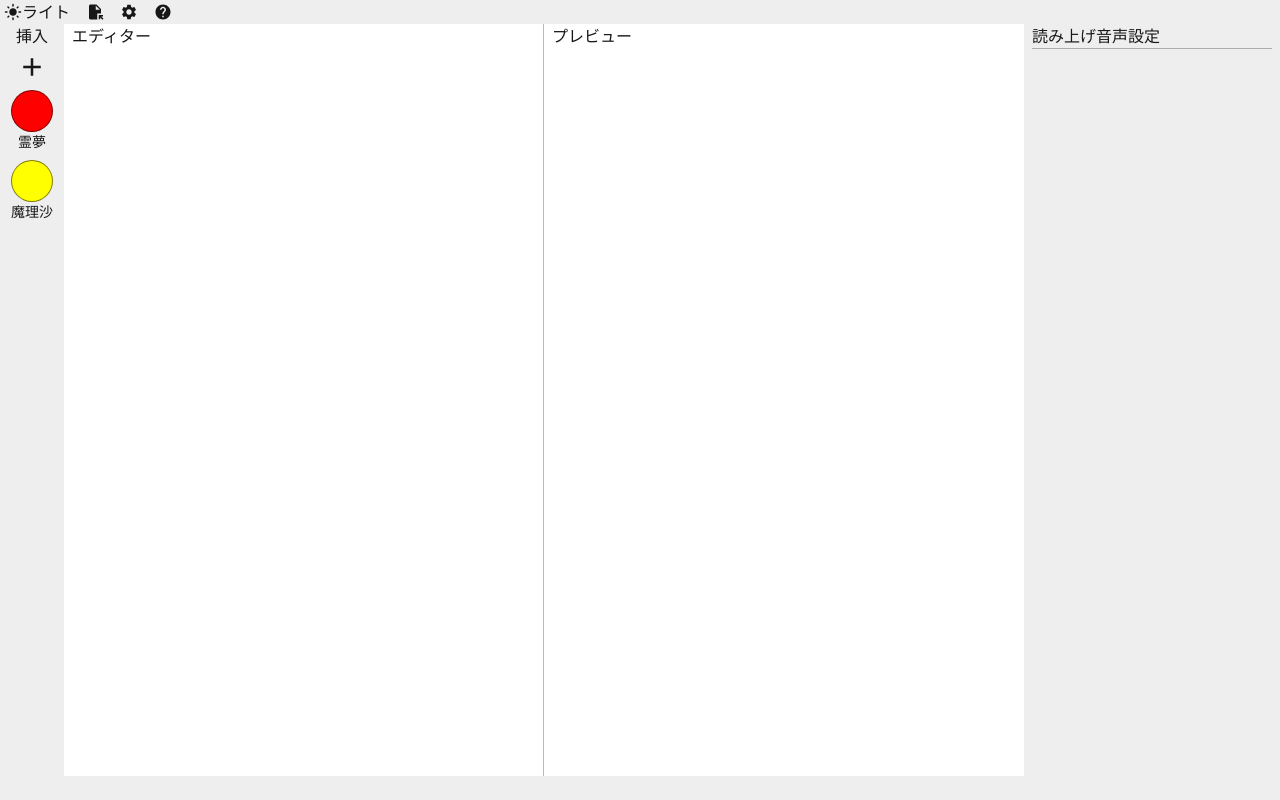
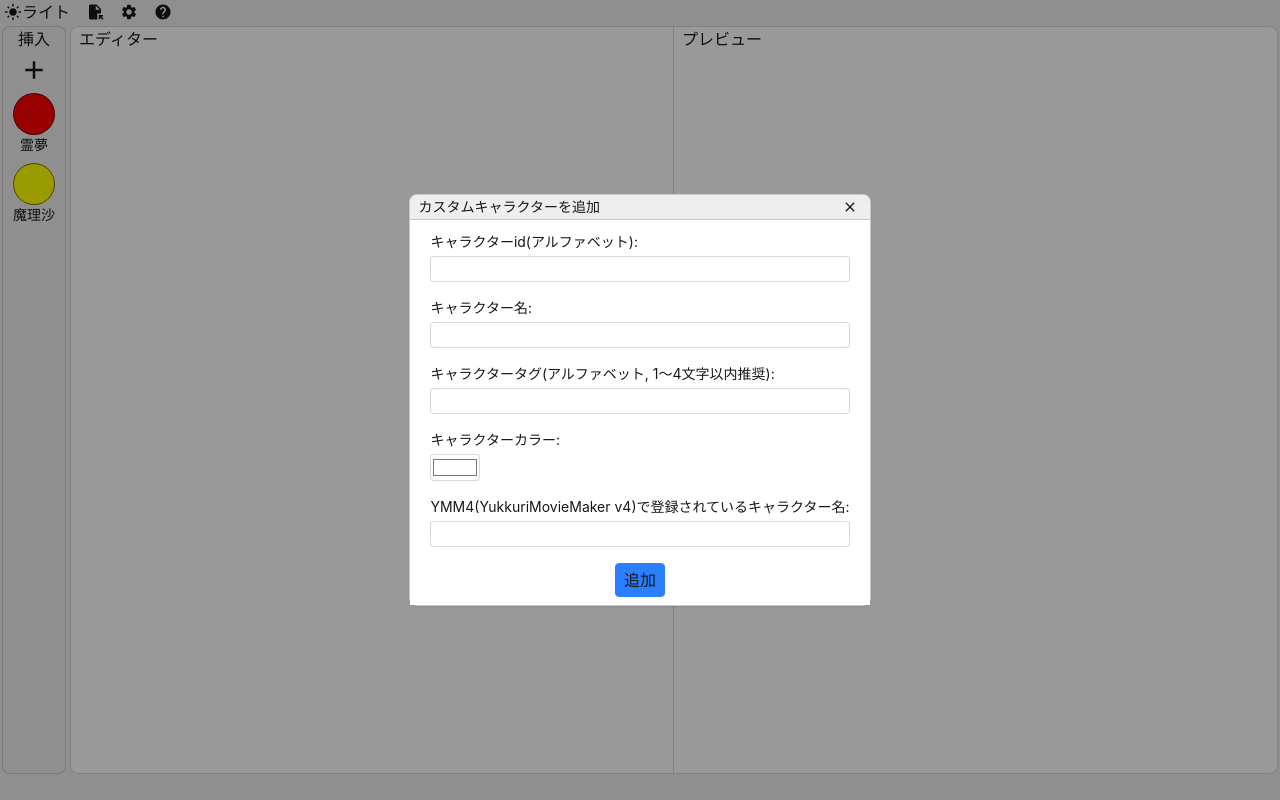
Before and after one commit to SARADA7156/yukkuri_markup, a React (Vite) app in the folder yukkuri_markup/: page / in a window 1280 px wide. Both pictures are taken after a click on the button 32 px from the left and 67 px from the top of the page. Built offline with nearby package versions, Linux system fonts and the light colour scheme.

Commit message:
カスタムキャラクター追加機能を実装

```diff
--- a/yukkuri_markup/package.json
+++ b/yukkuri_markup/package.json
@@ -12,6 +12,7 @@
     "electron:dev": "concurrently \"vite\" \"wait-on http://localhost:5173 && electron .\""
   },
   "dependencies": {
+    "@hookform/resolvers": "^5.9.1",
     "@tailwindcss/vite": "^4.3.3",
     "@tiptap/pm": "^3.31.3",
     "@tiptap/react": "^3.31.3",
--- a/yukkuri_markup/src/app/Home/_components/ScriptPreview.tsx
+++ b/yukkuri_markup/src/app/Home/_components/ScriptPreview.tsx
@@ -6,7 +6,7 @@ interface ScriptPreviewProps {
 
 export default function ScriptPreview({ scriptData }: ScriptPreviewProps) {
     return (
-        <div className="px-2 w-1/2 grid grid-rows-[3%_97%] h-full">
+        <div className="px-2 w-1/2 grid grid-rows-[3%_97%] h-full rounded-lg">
             <h1>プレビュー</h1>
 
             <div className="pb-40 overflow-y-auto">
--- a/yukkuri_markup/src/app/Home/_components/CharBar.tsx
+++ b/yukkuri_markup/src/app/Home/_components/characters/CharBar.tsx
@@ -1,15 +1,20 @@
 import Button from "@/components/Button/Button";
 import { MdAdd } from "react-icons/md";
-import type { Character } from "../character";
+import type { Character } from "./character";
 import type { Editor } from "@tiptap/react";
+import Modal from "@/components/Modal";
+import { useState } from "react";
+import CreateCharacter from "./CreateCharacter";
 
 interface SideBarProps {
     chars: Character[];
+    setChars: (character: Character[]) => void;
     editor: Editor;
-    // setChars: () => void;
 }
 
-export default function CharBar({ chars, editor }: SideBarProps) {
+export default function CharBar({ chars, setChars, editor }: SideBarProps) {
+    const [isModalOpen, setIsModalOpen] = useState(false);
+
     const insertCharacterTag = (character: string) => {
         const { selection } = editor.state;
         const { $from } = selection;
@@ -42,12 +47,16 @@ export default function CharBar({ chars, editor }: SideBarProps) {
     }
 
     return (
-        <div className="bg-(--background) px-2 flex flex-col w-16 items-center">
+        <div className="bg-(--background) px-2 flex flex-col w-16 items-center m-0.5 border border-(--border) rounded-lg">
             <div className="charbar-header">
                 <p>挿入</p>
             </div>
 
-            <Button className="cursor-pointer" title="カスタムキャラクターを追加">
+            <Button
+                className="cursor-pointer"
+                title="カスタムキャラクターを追加"
+                onClick={() => setIsModalOpen(true)}
+            >
                 <MdAdd className="text-3xl" />
             </Button>
 
@@ -56,7 +65,7 @@ export default function CharBar({ chars, editor }: SideBarProps) {
                     <div key={`${character.id}-${index}`} className="flex flex-col py-1">
                         <Button
                             className={`font-bold aspect-square border border-black/50`}
-                            style={{ backgroundColor: `#${character.color}` }}
+                            style={{ backgroundColor: `${character.color}` }}
                             onClick={() => insertCharacterTag(character.tag)}
                         >
                         </Button>
@@ -64,6 +73,14 @@ export default function CharBar({ chars, editor }: SideBarProps) {
                     </div>
                 ))}
             </div>
+
+            <Modal
+                isOpen={isModalOpen}
+                onClose={() => setIsModalOpen(false)}
+                title="カスタムキャラクターを追加"
+            >
+                <CreateCharacter characters={chars} setChars={setChars} setIsModalOpen={setIsModalOpen} />
+            </Modal>
         </div>
     );
 }
--- /dev/null
+++ b/yukkuri_markup/src/app/Home/_components/characters/CreateCharacter.tsx
@@ -0,0 +1,122 @@
+import { useForm } from "react-hook-form"
+import { zodResolver } from '@hookform/resolvers/zod';
+import { characterSchema, type Character } from "./character";
+import InputContainer from "@/components/InputContainer";
+import Button from "@/components/Button/Button";
+
+interface CreateCharacterProps {
+    characters: Character[];
+    setChars: (character: Character[]) => void;
+    setIsModalOpen: (value: boolean) => void;
+}
+
+export default function CreateCharacter({ characters, setChars, setIsModalOpen }: CreateCharacterProps) {
+    const {
+        register,
+        handleSubmit,
+        setError,
+        formState: { errors, isSubmitting },
+    } = useForm<Character>({
+        resolver: zodResolver(characterSchema),
+        defaultValues: {
+            id: "",
+            name: "",
+            tag: "",
+            color: "#ffffff",
+            ymm4CharName: ""
+        }
+    });
+
+    const onSubmit = async (data: Character) => {
+        const isIdDuplicate = characters.some((char) => char.id === data.id);
+        const isTagDuplicate = characters.some((char) => char.tag === data.tag);
+
+        if (isIdDuplicate) {
+            setError("id", {
+            type: "manual",
+            message: `入力したidが重複しています 重複したid: ${data.id}`
+            });
+        }
+
+        if (isTagDuplicate) {
+            setError("tag", {
+            type: "manual",
+            message: `入力したキャラクタータグが重複しています 重複したtag: ${data.tag}`
+            });
+        }
+
+  // エラーが1つでも発生した場合は処理を中断
+    if (isIdDuplicate || isTagDuplicate) {
+        return;
+    }
+
+        setChars([...characters, data]);
+        setIsModalOpen(false);
+    };
+
+    return (
+        <form onSubmit={handleSubmit(onSubmit)}>
+            <InputContainer className="mb-4">
+                <label htmlFor="character-id" className="text-sm mb-1">キャラクターid(アルファベット):</label>
+                {errors.id && <p className="text-sm text-red-500">{errors.id.message}</p>}
+                <input
+                    type="text"
+                    id="character-id"
+                    {...register("id")}
+                    className="bg-(--content2) border border-(--border) rounded"
+                />
+            </InputContainer>
+
+            <InputContainer className="mb-4">
+                <label htmlFor="character-name" className="text-sm mb-1">キャラクター名:</label>
+                {errors.name && <p className="text-sm text-red-500">{errors.name.message}</p>}
+                <input
+                    type="text"
+                    id="character-name"
+                    {...register("name")}
+                    className="bg-(--content2) border border-(--border) rounded"
+                />
+            </InputContainer>
+
+            <InputContainer className="mb-4">
+                <label htmlFor="character-tag" className="text-sm mb-1">キャラクタータグ(アルファベット, 1～4文字以内推奨):</label>
+                {errors.tag && <p className="text-sm text-red-500">{errors.tag.message}</p>}
+                <input
+                    type="text"
+                    id="character-tag"
+                    {...register("tag")}
+                    className="bg-(--content2) border border-(--border) rounded"
+                />
+            </InputContainer>
+
+            <InputContainer className="mb-4">
+                <label htmlFor="character-color" className="text-sm mb-1">キャラクターカラー:</label>
+                {errors.color && <p className="text-sm text-red-500">{errors.color.message}</p>}
+                <input
+                    type="color"
+                    id="character-color"
+                    {...register("color")}
+                    className="bg-(--content2) border border-(--border) rounded"
+                />
+            </InputContainer>
+
+            <InputContainer className="mb-4">
+                <label htmlFor="character-ymm4-name" className="text-sm mb-1">YMM4(YukkuriMovieMaker v4)で登録されているキャラクター名:</label>
+                {errors.ymm4CharName && <p className="text-sm text-red-500">{errors.ymm4CharName.message}</p>}
+                <input
+                    type="text"
+                    id="character-ymm4-name"
+                    {...register("ymm4CharName")}
+                    className="bg-(--content2) border border-(--border) rounded"
+                />
+            </InputContainer>
+
+            <Button
+                className="mx-auto mt-2 px-2 py-1 rounded bg-blue-500 hover:bg-blue-600 border border-blue-500"
+                disabled={isSubmitting}
+            >
+                追加
+            </Button>
+        </form>
+    );
+}
--- /dev/null
+++ b/yukkuri_markup/src/app/Home/_components/characters/character.ts
@@ -0,0 +1,33 @@
+import { z } from "zod";
+
+export const characterSchema = z.object({
+    id: z.string().min(1, { message: "1文字以上のidを入力してください。"}),
+    name: z.string().min(1, { message: "1文字以上の名前を入力してください。"}),
+    tag: z.string().min(1, { message: "1文字以上のタグを入力してください。"}),
+    color: z
+        .string()
+        .regex(/^#?[0-9a-fA-F]{6}$/, {
+            message: "有効な16進数カラーコード（例: #ffffff または #fff）を入力してください",
+        })
+        .transform((val) => (val.startsWith("#") ? val : `#${val}`)),
+    ymm4CharName: z.string()
+});
+
+export type Character = z.infer<typeof characterSchema>;
+
+export const DEFAULT_CHARACTERS: Character[] = [
+    {
+        id: "reimu",
+        name: "霊夢",
+        tag: "r",
+        color: "#ff0000",
+        ymm4CharName: "ゆっくり霊夢"
+    },
+    {
+        id: "marisa",
+        name: "魔理沙",
+        tag: "m",
+        color: "#ffff00",
+        ymm4CharName: "ゆっくり魔理沙"
+    }
+];
--- a/yukkuri_markup/src/app/Home/page.tsx
+++ b/yukkuri_markup/src/app/Home/page.tsx
@@ -1,4 +1,3 @@
-import Container from "@/components/Container";
 import Toolbar from "./_components/Toolbar";
 import { parseScriptToJson, type ScriptData } from "./parser";
 import ScriptEditor from "./_components/ScriptEditor";
@@ -6,8 +5,8 @@ import ScriptPreview from "./_components/ScriptPreview";
 import { useState } from "react";
 import { useEditor } from "@tiptap/react";
 import StarterKit from "@tiptap/starter-kit";
-import { DEFAULT_CHARACTERS, type Character } from "./character";
-import CharBar from "./_components/CharBar";
+import { DEFAULT_CHARACTERS, type Character } from "./_components/characters/character";
+import CharBar from "./_components/characters/CharBar";
 
 export default function EditorHome() {
     const [scriptData, setScriptData] = useState<ScriptData>({
@@ -35,24 +34,12 @@ export default function EditorHome() {
         <div className="grid grid-rows-[3%_94%_3%] h-full">
             <Toolbar />
 
-            <div className="bg-(--content) flex h-full">
-                <CharBar chars={chars} editor={editor} />
+            <div className="flex h-full">
+                <CharBar chars={chars} editor={editor} setChars={setChars} />
 
-                <div className="flex-1 flex min-h-full">
+                <div className="flex-1 flex m-0.5 bg-(--content) rounded-lg border border-(--border)">
                     <ScriptEditor editor={editor} />
                     <ScriptPreview scriptData={scriptData} />
-                </div>
-
-                <div className="w-[20%] bg-(--background) px-2">
-                    <div id="speaker-settings-header">
-                        <h1 className="border-b border-b-(--border)">読み上げ音声設定</h1>
-                    </div>
-
-                    <div>
-                        <div>
-                            <input type="number" name="" id="" />
-                        </div>
-                    </div>
                 </div>
             </div>
 
--- a/yukkuri_markup/src/app/Home/parser.ts
+++ b/yukkuri_markup/src/app/Home/parser.ts
@@ -1,4 +1,4 @@
-import type { Character } from "./character";
+import type { Character } from "./_components/characters/character";
 
 type YukkuriVoice = {
     type: "yukkuriVoice",
--- a/yukkuri_markup/src/components/Container.tsx
+++ b/yukkuri_markup/src/components/Container.tsx
@@ -17,7 +17,7 @@ export default function Container<T extends React.ElementType = 'div'>({
 
     return (
         <Component
-            className={cn("m-4 p-2 rounded-4xl shadow", className)}
+            className={cn("m-4 p-2 rounded-lg shadow", className)}
             {...props}
         >
             {children}
--- /dev/null
+++ b/yukkuri_markup/src/components/InputContainer.tsx
@@ -0,0 +1,14 @@
+import { cn } from "@/lib/utils";
+
+interface InputContainerProps {
+    className?: string;
+    children: React.ReactNode;
+}
+
+export default function InputContainer({ className, children }: InputContainerProps) {
+    return (
+        <div className={cn("flex flex-col m-1", className)}>
+            {children}
+        </div>
+    );
+}
--- /dev/null
+++ b/yukkuri_markup/src/components/Modal.tsx
@@ -0,0 +1,61 @@
+import { useEffect } from "react";
+import { createPortal } from "react-dom";
+import Container from "./Container";
+import Button from "./Button/Button";
+import { MdClose } from "react-icons/md";
+
+interface ModalProps {
+    isOpen: boolean;
+    onClose: () => void;
+    title?: string;
+    children: React.ReactNode;
+}
+
+export default function Modal({ isOpen, onClose, title, children }: ModalProps) {
+    // escキー押下でモーダルを閉じる
+    useEffect(() => {
+        const handleKeyDown = (e: KeyboardEvent) => {
+            if (e.key === "Escape") onClose();
+        }
+
+        if (isOpen) {
+            document.addEventListener("keydown" , handleKeyDown);
+            document.body.style.overflow = "hidden";
+        }
+
+        return () => {
+            document.removeEventListener("keydown", handleKeyDown);
+            document.body.style.overflow = 'unset';
+        }
+    }, [isOpen, onClose]);
+
+    if (!isOpen) return null;
+
+    return createPortal(
+        <div
+            className="fixed top-0 left-0 w-full h-full z-50 flex items-center justify-center bg-black/40"
+            onClick={onClose}
+        >
+            <Container
+                className="bg-(--background) border border-(--border) p-0 min-w-1/3"
+                onClick={(e) => e.stopPropagation()}
+            >
+                {/* モーダルヘッダー */}
+                <div className="px-2 border-b border-b-(--border) flex items-center">
+                    <h1 className="text-sm">{title}</h1>
+
+                    <Button title="閉じる" className="ms-auto" onClick={onClose}>
+                        <MdClose />
+                    </Button>
+                </div>
+
+                {/* モーダルコンテンツ */}
+                <div className="px-4 py-2 bg-(--content)">
+                    {children}
+                </div>
+
+            </Container>
+        </div>,
+        document.body
+    );
+}
--- a/yukkuri_markup/src/index.css
+++ b/yukkuri_markup/src/index.css
@@ -5,7 +5,8 @@
     --background: #eeeeee;
     --foreground: #171717;
     --content: #ffffff;
-    --border: #00000046;
+    --content2: #ffffff;
+    --border: #00000027;
     --hover: #6363632c;
 }
 
@@ -21,7 +22,8 @@
     --background: #eeeeee;
     --foreground: #171717;
     --content: #ffffff;
-    --border: #00000046;
+    --content2: #ffffff;
+    --border: #00000027;
     --hover: #6363632c;
 }
 
@@ -29,7 +31,8 @@
     --background: #080808;
     --foreground: #ededed;
     --content: #1b1b1b;
-    --border: #ffffff6e;
+    --content2: #313131;
+    --border: #ffffff28;
     --hover: #ffffff21;
     scrollbar-color: #ffffff6c #0000001f;
 }
```
Also changed, not shown: yukkuri_markup/src/app/Home/character.ts (deleted, +0 -28 lines), 1 other file (tests, documents, lock files or other folders).
